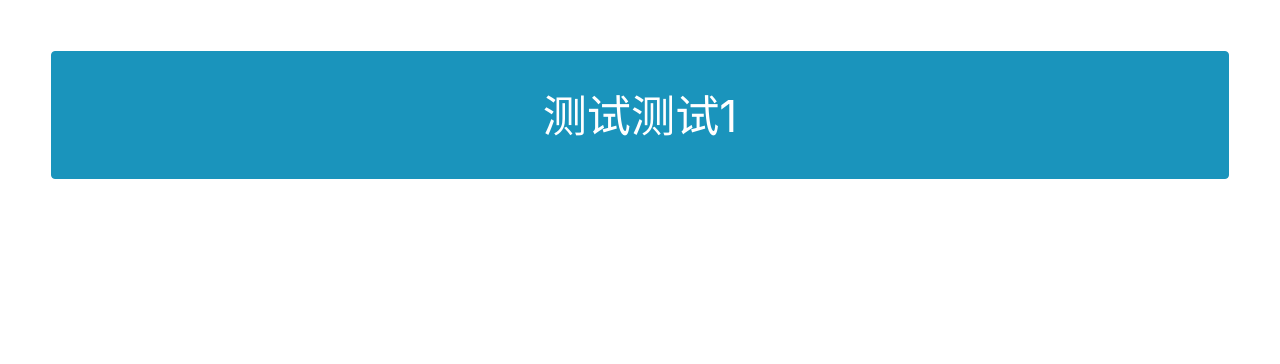
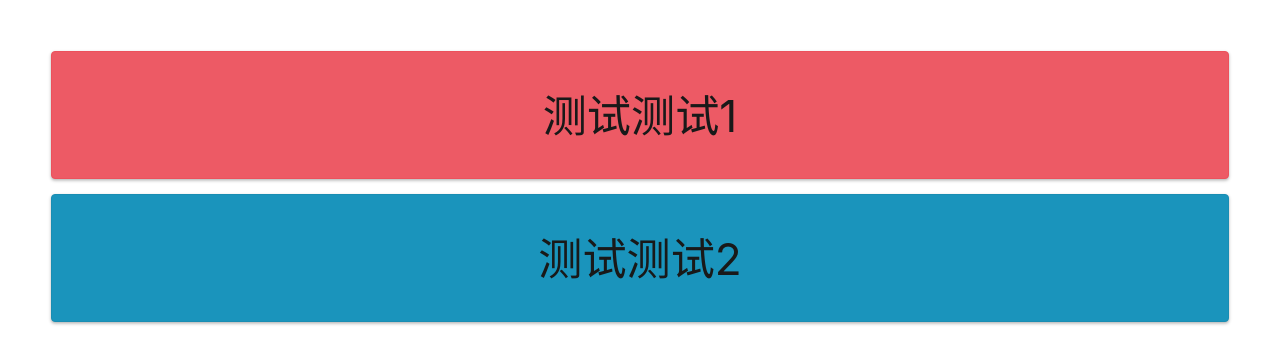
Before and after one commit to kirriri/ararin-ui-mobile, a React (Create React App) app: page / in a window 1280 px wide. Shown: the top 364 px of the page. Built offline with nearby package versions, Linux system fonts and the light colour scheme.

Commit message:
button ripple 0612

```diff
--- a/src/App.tsx
+++ b/src/App.tsx
@@ -6,9 +6,14 @@ function App() {
     <div className="App" style={{padding: '4vw'}}>
       <Button
         ripple
+        type="danger"
+        onClick={e => {console.log(e.target)}}
+      >测试测试1</Button>
+      <Button
+        style={{marginTop: '15px'}}
         type="primary"
         onClick={e => {console.log(e.target)}}
-      >测试测试1</Button>
+      >测试测试2</Button>
     </div>
   );
 }
--- a/src/components/Button/_style.scss
+++ b/src/components/Button/_style.scss
@@ -12,17 +12,23 @@
     width: 100%;
     padding: 0;
     transition: $btn-transition;
-    z-index: 1;
+    overflow: hidden;
+    box-sizing: border-box;
+    box-shadow: $box-shadow;
+
     @include button-size($btn-font-size, $border-radius);
-    overflow: hidden;
 }
 
 .ararin-button-default {
-    @include button-style($white, $gray-100, $body-color, $white, $primary, $primary)
+    @include button-style($gray-100, $white, $body-color, $white, $primary, $primary)
 }
 
 .ararin-button-primary {
-    @include button-style($primary, $primary, $white)
+    @include button-style($white, $primary)
+}
+
+.ararin-button-danger {
+    @include button-style($white, $danger)
 }
 
 .ararin-btn-ripple {
@@ -31,7 +37,6 @@
     position: absolute;
     left: 0;
     top: 0;
-    z-index: 1;
 }
 
 .ararin-ripple-box {
--- a/src/components/Button/button.tsx
+++ b/src/components/Button/button.tsx
@@ -2,7 +2,8 @@ import React, {
     FC,
     ButtonHTMLAttributes,
     AnchorHTMLAttributes,
-    useRef
+    useRef,
+    useEffect
 } from 'react'
 import classNames from 'classnames'
 
@@ -17,6 +18,9 @@ type ButtonState = 'loading' | 'static' | 'disabled'
  */
 type ButtonSize = 'sm' | 'md' | 'lg'
 
+/**
+ * Button组件的类型
+ */
 type ButtonType = 'primary' | 'default' | 'warning' | 'danger' | 'link'
 
 interface BaseButtonProps {
@@ -54,61 +58,107 @@ export const Button: FC<ButtonProps> = props => {
         'disabled': disabled
     })
 
-    let canvasData = {
+    const rippleComponent = useRef<HTMLCanvasElement>(null)
+    const rippleData = useRef({
         centerX: 0,
         centerY: 0,
-        radius: 0
-    }
+        radius: 0,
+        opacity: 0.18,
+        bgColor: '#ffffff'
+    })
 
-    const rippleComponent = useRef<HTMLCanvasElement>(null)
-    const handleClick = (e: React.MouseEvent<HTMLElement>) => {
+    useEffect(() => {
+        console.warn(rippleComponent)
+        if(rippleComponent.current) {
+            let canvas = rippleComponent.current
+            canvas.width  = canvas.offsetWidth;
+            canvas.height = canvas.offsetHeight;
+        }
+        return () => {  };
+    }, []);
+
+
+    const requestAnimFrame = (function() {
+    return  window.requestAnimationFrame ||
+            window.webkitRequestAnimationFrame ||
+            // window.mozRequestAnimationFrame ||
+            // window.oRequestAnimationFrame ||
+            // window.msRequestAnimationFrame ||
+        function(callback: Function, element: FC<HTMLElement>) {
+            return window.setTimeout(callback, 1000 / 60);
+        };
+    })()
+
+
+    const handleRippleClick = (e: React.MouseEvent<HTMLElement>) => {
+        e.persist()
         if(onClick) {
             onClick(e)
         }
-        const canvas = rippleComponent.current
-        if(ripple && canvas) {
-            canvas.click()
+        if(rippleComponent.current) {
+            const canvas = rippleComponent.current
+            const context = canvas.getContext('2d');
+            rippleData.current.centerX = e.nativeEvent.offsetX
+            rippleData.current.centerY = e.nativeEvent.offsetY
+            if(context) {
+                resetAnime()
+                context.clearRect(0, 0, rippleComponent.current?.width, rippleComponent.current?.height);
+                rippleDrawRadius(context)
+            }
         }
     }
 
-    const requestAnimFrame = function () {
-        return (
-            window.requestAnimationFrame  ||
-            function (callback) {
-            window.setTimeout(callback, 1000 / 60);
+    const resetAnime = () => {
+        rippleData.current.radius = 0
+        rippleData.current.opacity = 0.18
+        if(rippleComponent.current) {
+            rippleComponent.current.style.opacity = '0.18'
+        }
+    }
+
+    const rippleDrawRadius = (context: CanvasRenderingContext2D) => {
+        let { centerX, centerY, radius, bgColor, opacity } = rippleData.current
+        context.beginPath();
+        context.arc(centerX, centerY, radius, 0, 2 * Math.PI, false);
+        context.fillStyle = bgColor;
+        context.fill();
+        rippleData.current.radius = radius += 2.2
+        if (rippleComponent.current && radius < rippleComponent.current.width) {
+            requestAnimFrame(() => rippleDrawRadius(context));
+        }else if(rippleComponent.current && opacity > 0.001){
+            requestAnimFrame(() => rippleDrawOpacity());
+        }
+    };
+
+    const rippleDrawOpacity = () => {
+        let { opacity } = rippleData.current
+        if(rippleComponent.current) {
+            rippleComponent.current.style.opacity = opacity + ''
+            if (rippleComponent.current &&  rippleData.current.opacity > 0.001) {
+                rippleData.current.opacity = opacity -= 0.001
+                requestAnimFrame(() => rippleDrawOpacity())
             }
-        );
-    } ()
-
-    const handleRippleClick = (e: React.MouseEvent) => {
-        let canvas = rippleComponent.current
-        if(canvas) {
-            let context = canvas.getContext('2d');
-            canvasData.radius = 0
-            console.log(e)
-            // centerX = event.offsetX;
         }
-        // centerX = e.offsetX;
-        // centerY = e.offsetY;
-        // context.clearRect(0, 0, element.width, element.height);
-        // draw();
     }
 
     return  <>
-                <div className={classes} onClick={handleClick}>
+                <a
+                    className={classes}
+                    {...restProps}
+                >
                     <div
                         className="ararin-ripple-box"
-                        {...restProps}
                     >
                         {children}
                     </div>
                     {ripple && <canvas
+                                    style={{opacity: rippleData.current.opacity}}
                                     className="ararin-btn-ripple"
                                     ref={rippleComponent}
                                     onClick={handleRippleClick}
                                 />
                     }
-                </div>
+                </a>
             </>
 }
 
--- a/src/styles/_mixin.scss
+++ b/src/styles/_mixin.scss
@@ -6,9 +6,9 @@
 
 // 按钮样式计算
 @mixin button-style(
+    $color,
     $background,
-    $border,
-    $color,
+    $border: darken($background, 2%),
     $hover-background: lighten($background, 7.5%),
     $hover-border: lighten($border, 10%),
     $hover-color: $color
--- a/src/styles/_variables.scss
+++ b/src/styles/_variables.scss
@@ -180,7 +180,7 @@ $border-radius-sm:            .2rem !default;
 
 // 不同类型的 box shadow
 $box-shadow-sm:               0 .125rem .25rem rgba($black, .075) !default;
-$box-shadow:                  0 .5rem 1rem rgba($black, .15) !default;
+$box-shadow:                  0 0.1rem 0.2rem rgba($black, 0.3) !default;
 $box-shadow-lg:               0 1rem 3rem rgba($black, .175) !default;
 $box-shadow-inset:            inset 0 1px 2px rgba($black, .075) !default;
 
```
Also changed, not shown: test.html (+41 -1 lines), 1 other file (tests, documents, lock files or other folders).
